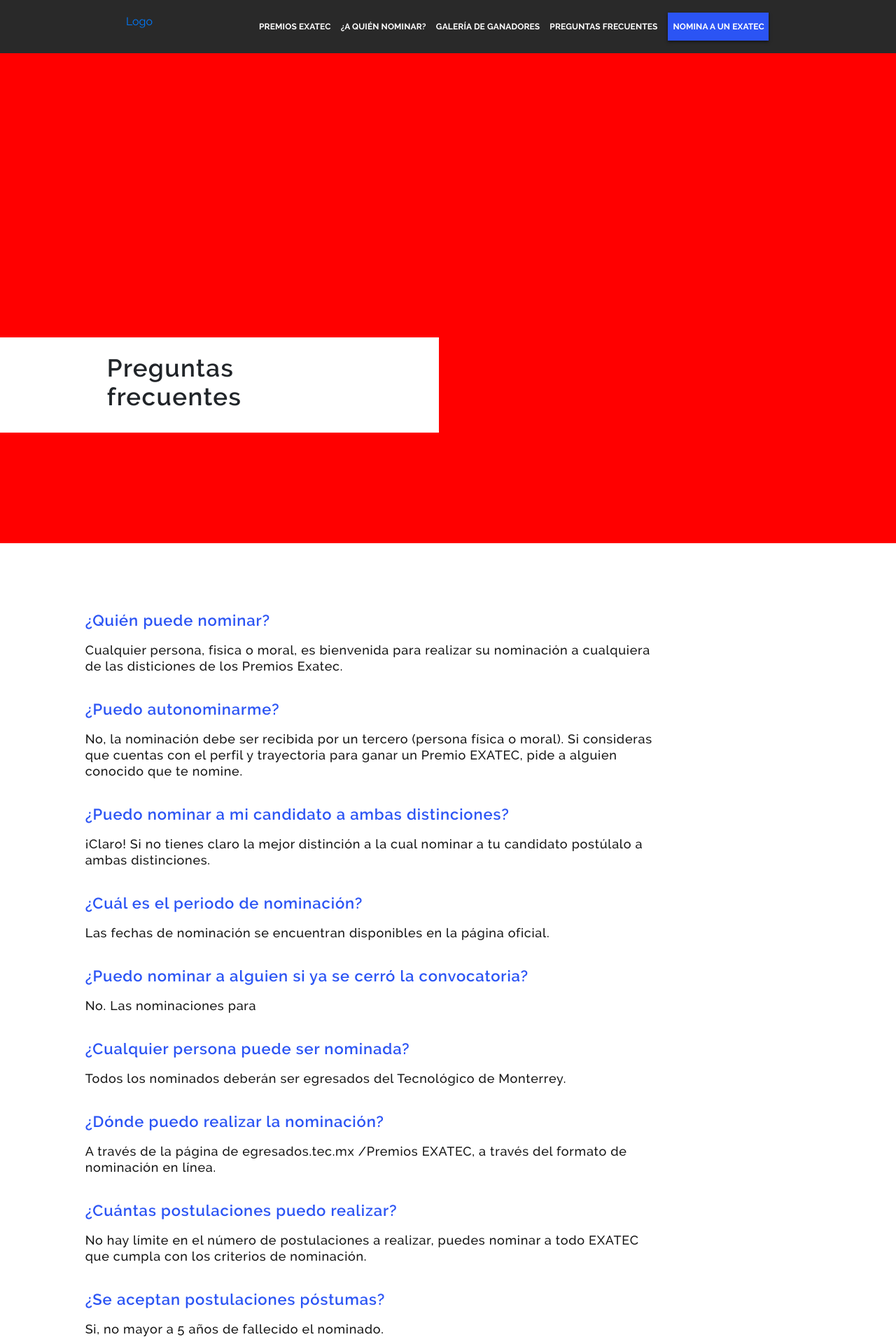
After one commit to mtorres6/premios-exatec, a PHP site: page /questions.php in a window 1280 px wide. The commit adds this page. Shown: the top 1920 px of the page at 70% size. Run offline with PHP 8.4, Linux system fonts and the light colour scheme; some libraries are stand-ins or nearby versions; some web fonts are replaced.

Commit message:
Creación interna questions

```diff
--- a/css/main.css
+++ b/css/main.css
@@ -434,6 +434,61 @@ Description:	CSS definition for responsive design
 Class: 		$media queries
 Description:	CSS definition for responsive design
 ******************************************************************************************/
+/******************************************************************************************
+    Name: banner
+    Description: Represent the basics styles for main layout and body element
+******************************************************************************************/
+.banner {
+  height: 700px;
+  background-color: red; }
+  .banner.banner-simple .bg-title {
+    background-color: #FFFFFF;
+    padding: 23px 0px 23px 40px;
+    top: 58%;
+    position: relative;
+    width: 100%;
+    max-width: 49%; }
+    .banner.banner-simple .bg-title .title {
+      font-family: "Raleway-SemiBold", Arial, sans-serif;
+      font-size: 35px;
+      text-align: left;
+      font-weight: 600;
+      letter-spacing: 1.4px;
+      line-height: 41px; }
+  .banner.banner-with-txt {
+    height: 411px;
+    padding: 75px 0; }
+    .banner.banner-with-txt .title1 {
+      font-family: "Raleway-Bold", Arial, sans-serif;
+      font-size: 45px;
+      font-weight: 700;
+      letter-spacing: 1.8px;
+      line-height: 41px;
+      text-align: center;
+      color: #FFFFFF;
+      margin-bottom: 40px; }
+    .banner.banner-with-txt .title2 {
+      font-family: "Raleway-SemiBold", Arial, sans-serif;
+      font-size: 30px;
+      font-weight: 600;
+      letter-spacing: 1.2px;
+      line-height: 41px;
+      text-align: center;
+      color: #FFFFFF; }
+    .banner.banner-with-txt .title3 {
+      font-family: "Raleway-Bold", Arial, sans-serif;
+      font-size: 24px;
+      font-weight: 700;
+      line-height: 37px;
+      color: #FFFFFF;
+      text-align: center;
+      margin-top: 50px; }
+
+/*****************************************************************************************/
+/******************************************************************************************
+Class: 		$media queries
+Description:	CSS definition for responsive design
+******************************************************************************************/
 /***************** Pages SASS FILES *********************/
 /******************************************************************************************
     Name: home
@@ -444,5 +499,36 @@ Description:	CSS definition for responsive design
 Class: 		$media queries
 Description:	CSS definition for responsive design
 ******************************************************************************************/
+/******************************************************************************************
+    Name: questions
+    Description: Represent the styles for the page questions
+******************************************************************************************/
+.questions {
+  padding-bottom: 60px; }
+  .questions .block-txt {
+    padding: 60px 0; }
+    .questions .block-txt .title1 {
+      font-family: "Raleway-SemiBold", Arial, sans-serif;
+      font-size: 22px;
+      text-align: left;
+      font-weight: 600;
+      letter-spacing: 0.88px;
+      line-height: 30px;
+      color: #2B54F4;
+      margin-top: 35px; }
+    .questions .block-txt .txt {
+      color: #151515;
+      font-family: "Raleway-Medium", Arial, sans-serif;
+      font-size: 18px;
+      font-weight: 500;
+      letter-spacing: 0.72px;
+      line-height: 23px;
+      text-align: left; }
+
+/*****************************************************************************************/
+/******************************************************************************************
+Class: 		$media queries
+Description:	CSS definition for responsive design
+******************************************************************************************/
 
 /*# sourceMappingURL=main.css.map */
--- /dev/null
+++ b/questions.php
@@ -0,0 +1,83 @@
+<?php include('header.php'); ?>
+
+    <div class="questions">
+        <div class="banner banner-simple">
+            <div class="bg-title">
+                <div class="container-fluid">
+                    <div class="row">
+                        <div class="col-sm-8 offset-sm-2">
+                            <h1 class="title">Preguntas frecuentes</h1>
+                        </div>
+                    </div>
+                </div>
+            </div>
+        </div>
+
+        <div class="block-txt">
+            <div class="container-fluid">
+                <div class="row">
+                    <div class="col-8 offset-1">
+                        <p class="title1">¿Quién puede nominar?</p>
+                        <p class="txt">Cualquier persona, fisica o moral, es bienvenida para realizar su nominación
+                        a cualquiera de las disticiones de los Premios Exatec.
+                        </p>
+
+                        <p class="title1">¿Puedo autonominarme?</p>
+                        <p class="txt">No, la nominación debe ser recibida por un tercero (persona física o moral). Si consideras que cuentas con el perfil y trayectoria para ganar un Premio EXATEC, pide a alguien conocido que te nomine.</p>
+
+                        <p class="title1">¿Puedo nominar a mi candidato a ambas distinciones?</p>
+                        <p class="txt">¡Claro! Si no tienes claro la mejor distinción a la cual nominar a tu candidato postúlalo a ambas distinciones.</p>
+
+                        <p class="title1">¿Cuál es el periodo de nominación?</p>
+                        <p class="txt">Las fechas de nominación se encuentran disponibles en la página oficial.</p>
+
+                        <p class="title1">¿Puedo nominar a alguien si ya se cerró la convocatoria?</p>
+                        <p class="txt">No. Las nominaciones para </p>
+
+                        <p class="title1">¿Cualquier persona puede ser nominada?</p>
+                        <p class="txt">Todos los nominados deberán ser egresados del Tecnológico de Monterrey.</p>
+
+                        <p class="title1">¿Dónde puedo realizar la nominación?</p>
+                        <p class="txt">A través de la página de egresados.tec.mx /Premios EXATEC, a través del formato de nominación en línea.</p>
+
+                        <p class="title1">¿Cuántas postulaciones puedo realizar?</p>
+                        <p class="txt">No hay límite en el número de postulaciones a realizar, puedes nominar a todo EXATEC que cumpla con los criterios de nominación.</p>
+
+                        <p class="title1">¿Se aceptan postulaciones póstumas?</p>
+                        <p class="txt">Si, no mayor a 5 años de fallecido el nominado.</p>
+
+                        <p class="title1">¿Quién conforma el jurado?</p>
+                        <p class="txt">El jurado para cada distinción se integra por miembros de la Institución, representantes o líderes EXATEC e invitados de la comunidad. </p>
+
+                        <p class="title1">¿Qué reciben los ganadores?</p>
+                        <p class="txt">Cada ganador recibe:</p>
+                        <ul>
+                            <li class="txt">Escultura distintiva “Trayectoria EXATEC”.</li>
+                            <li class="txt">Reconocimiento escrito y enmarcado (tamaño título) por parte de las autoridades del Tecnológico de Monterrey. </li>
+                        </ul>
+
+                        <p class="title1">¿Mi postulación puede ser anónima?</p>
+                        <p class="txt">Sí, dentro del formulario de postulación puedes seleccionar la opción para que tu nombre no se divulgue en el proceso. Sin embargo, deberás proporcionarnos tus datos para fines de consultas referentes a tu candidato nominado. </p>
+
+                        <p class="title1">¿Mi postulado puede ganar en ambas distinciones?</p>
+                        <p class="txt">No, durante el proceso de evaluación y selección de ganadores se identificará la distinción que mejor represente al postulado. Un mismo candidato no puede ganar ambas distinciones en el mismo año, sin embargo, puede ganar una de ellas y seguir participando para la otra. </p>
+
+                    </div>
+                </div>
+            </div>
+        </div>
+
+        <div class="banner banner-with-txt">
+            <div class="container-fluid">
+                <div class="row">
+                    <div class="col-sm-6 offset-3">
+                        <h2 class="title1">¿No resolvimos tu duda?</h2>
+                        <h3 class="title2">Escribe un correo a la siguiente dirección y nosotros te contactaremos.</h3>
+                        <p class="title3">premios.exatec.@tec.mx</p>
+                    </div>
+                </div>
+            </div>
+        </div>
+    </div>
+
+<?php include('footer.php'); ?>
--- /dev/null
+++ b/sass/components/banner.scss
@@ -0,0 +1,76 @@
+/******************************************************************************************
+    Name: banner
+    Description: Represent the basics styles for main layout and body element
+******************************************************************************************/
+.banner{
+    height: 700px;
+    background-color: red;
+
+    &.banner-simple{
+
+        .bg-title{
+            background-color: #FFFFFF;
+            padding: 23px 0px 23px 40px;
+            top: 58%;
+            position: relative;
+            width: 100%;
+            max-width: 49%;
+
+            .title{
+                font-family: $font-family-base-semiBold;
+                font-size: $font-size-large1;
+                text-align: left;
+                font-weight: 600;
+                letter-spacing: 1.4px;
+                line-height: 41px;
+            }
+        }
+    }
+
+    &.banner-with-txt{
+        height: 411px;
+        padding: 75px 0;
+
+        .title1{
+            font-family: $font-family-base-bold;
+            font-size: $font-size-large2;
+            font-weight: 700;
+            letter-spacing: 1.8px;
+            line-height: 41px;
+            text-align: center;
+            color: $clr-white;
+            margin-bottom: 40px;
+        }
+
+        .title2{
+            font-family: $font-family-base-semiBold;
+            font-size: $font-size-large4;
+            font-weight: 600;
+            letter-spacing: 1.2px;
+            line-height: 41px;
+            text-align: center;
+            color: $clr-white;
+        }
+
+        .title3{
+            font-family: $font-family-base-bold;
+            font-size: $font-size-large5;
+            font-weight: 700;
+            line-height: 37px;
+            color: $clr-white;
+            text-align: center;
+            margin-top: 50px;
+        }
+    }
+}
+
+
+
+
+
+
+/*****************************************************************************************/
+/******************************************************************************************
+Class: 		$media queries
+Description:	CSS definition for responsive design
+******************************************************************************************/
--- a/sass/config/variables.scss
+++ b/sass/config/variables.scss
@@ -18,8 +18,14 @@ $font-awesome: 'FontAwesome';
 $font-size-small: 12px;
 $font-size-regular: 14px;
 $font-size-medium: 16px;
+$font-size-medium2: 22px;
+$font-size-medium3: 18px;
 $font-size-txt-mobile: 12px;
 $font-size-large: 28px;
+$font-size-large1: 35px;
+$font-size-large2: 45px;
+$font-size-large4: 30px;
+$font-size-large5: 24px;
 
 /* =====  Colors ==== */
 $clr-black: #151515;
--- a/sass/main.scss
+++ b/sass/main.scss
@@ -7,6 +7,8 @@
 /***************** Components SASS FILES *********************/
 @import "components/header.scss";
 @import "components/footer.scss";
+@import "components/banner.scss";
 
 /***************** Pages SASS FILES *********************/
 @import "pages/home.scss";
+@import "pages/questions.scss";
--- /dev/null
+++ b/sass/pages/questions.scss
@@ -0,0 +1,52 @@
+/******************************************************************************************
+    Name: questions
+    Description: Represent the styles for the page questions
+******************************************************************************************/
+.questions{
+    padding-bottom: 60px;
+
+    .block-txt{
+        padding: 60px 0;
+
+        .title1{
+            font-family: $font-family-base-semiBold;
+            font-size: $font-size-medium2;
+            text-align: left;
+            font-weight: 600;
+            letter-spacing: 0.88px;
+            line-height: 30px;
+            color: $clr-blue;
+            margin-top: 35px;
+        }
+
+        .txt{
+            color: $clr-black;
+            font-family: $font-family-base-medium;
+            font-size: $font-size-medium3;
+            font-weight: 500;
+            letter-spacing: 0.72px;
+            line-height: 23px;
+            text-align: left;
+        }
+    }
+}
+
+/*****************************************************************************************/
+/******************************************************************************************
+Class: 		$media queries
+Description:	CSS definition for responsive design
+******************************************************************************************/
+@media (max-width: 1199px) {
+}
+
+@media (max-width: 991px) {
+
+}
+
+@media (max-width: 767px) {
+
+}
+
+@media (max-width: 479px) {
+
+}
```
Also changed, not shown: 1 other file.
